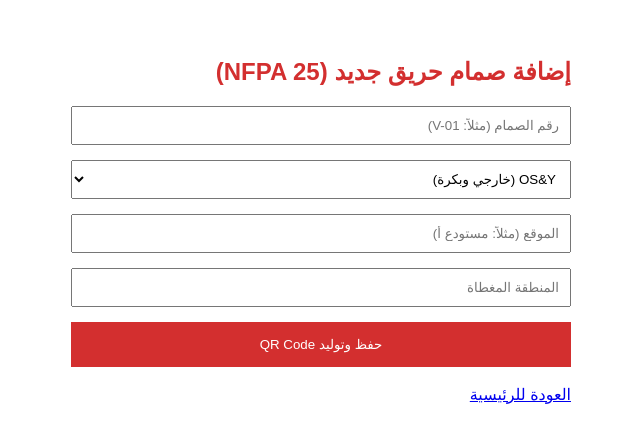
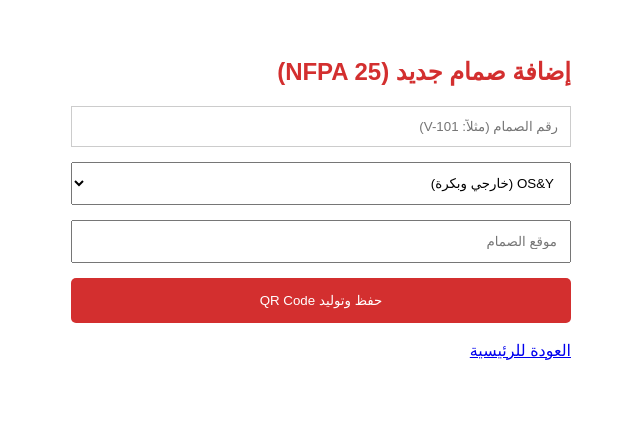
Before and after one commit to rootaipro-svg/nfpa25-system, a Next.js app: page /add-valve in a window 1280 px wide. Shown: the top 442 px of the page, without its empty margins (319-959 px from the left). Built offline with nearby package versions, Linux system fonts and the light colour scheme; no server answers.

Commit message:
Create page.tsx

```diff
--- /dev/null
+++ b/app/add-valve/page.tsx
@@ -0,0 +1,40 @@
+'use client'
+import React, { useState } from 'react';
+import { QRCodeCanvas } from 'qrcode.react';
+import Link from 'next/link';
+
+export default function AddValve() {
+    const [valve, setValve] = useState({ number: '', type: 'OS&Y', location: '' });
+    const [qrUrl, setQrUrl] = useState('');
+
+    const handleGenerate = (e: any) => {
+        e.preventDefault();
+        const fakeId = valve.number || 'test';
+        setQrUrl(`${window.location.origin}/inspect/${fakeId}`);
+    };
+
+    return (
+        <div style={{ padding: '30px', fontFamily: 'Arial', direction: 'rtl', maxWidth: '500px', margin: 'auto' }}>
+            <h2 style={{ color: '#d32f2f' }}>إضافة صمام جديد (NFPA 25)</h2>
+            <form onSubmit={handleGenerate} style={{ display: 'flex', flexDirection: 'column', gap: '15px' }}>
+                <input required placeholder="رقم الصمام (مثلاً: V-101)" style={{ padding: '12px', border: '1px solid #ccc' }} onChange={e => setValve({...valve, number: e.target.value})} />
+                <select style={{ padding: '12px' }} onChange={e => setValve({...valve, type: e.target.value})}>
+                    <option value="OS&Y">OS&Y (خارجي وبكرة)</option>
+                    <option value="Butterfly">Butterfly (فراشة)</option>
+                </select>
+                <input placeholder="موقع الصمام" style={{ padding: '12px' }} onChange={e => setValve({...valve, location: e.target.value})} />
+                <button type="submit" style={{ padding: '15px', background: '#d32f2f', color: 'white', border: 'none', borderRadius: '5px', cursor: 'pointer' }}>
+                    حفظ وتوليد QR Code
+                </button>
+            </form>
+            {qrUrl && (
+                <div style={{ marginTop: '30px', textAlign: 'center', border: '2px dashed #ccc', padding: '20px' }}>
+                    <h3>كود الصمام: {valve.number}</h3>
+                    <QRCodeCanvas value={qrUrl} size={180} />
+                </div>
+            )}
+            <br />
+            <Link href="/">العودة للرئيسية</Link>
+        </div>
+    );
+}
```
